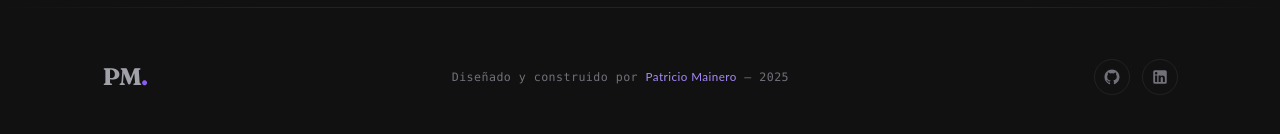
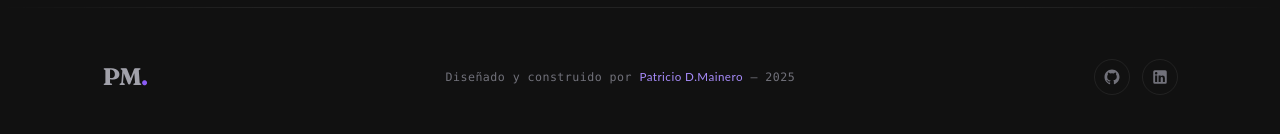
Before and after one commit to patricio1984/port, a React (Vite) app: page / in a window 1280 px wide. Shown: the part 8826-8960 px from the top of the page. Built offline with nearby package versions, Linux system fonts and the light colour scheme.

Commit message:
fix de apellido y segundo nombre

```diff
--- a/src/components/Footer.tsx
+++ b/src/components/Footer.tsx
@@ -55,7 +55,7 @@ function Footer() {
             target="_blank"
             rel="noreferrer"
           >
-            Patricio Mainero
+            Patricio D.Mainero
           </a>
           {' '}— {year}
         </p>
@@ -69,7 +69,7 @@ function Footer() {
               href={href}
               target="_blank"
               rel="noreferrer"
-              aria-label={`${label} de Patricio Mainero`}
+              aria-label={`${label} de Patricio D. Mainero`}
             >
               {icon}
             </a>
--- a/src/components/Main.tsx
+++ b/src/components/Main.tsx
@@ -334,7 +334,7 @@ export default function Main() {
         <div ref={photoRef} className="hero__photo">
             <img
               src={profileImg}
-              alt="Patricio Mainero, Front End Developer"
+              alt="Patricio D. Mainero, Front End Developer"
               width="190"
               height="190"
               loading="eager"
--- a/src/components/Navigation.tsx
+++ b/src/components/Navigation.tsx
@@ -185,7 +185,7 @@ function Navigation({ parentToChild, modeChange, lenisRef }: NavigationProps) {
         </nav>
 
         <footer className="nav__overlay-footer">
-          <span>© {new Date().getFullYear()} Patricio García</span>
+          <span>© {new Date().getFullYear()} Patricio D Mainero</span>
         </footer>
       </div>
     </>
```
Also changed, not shown: 9 other files (tests, documents, lock files or other folders).
